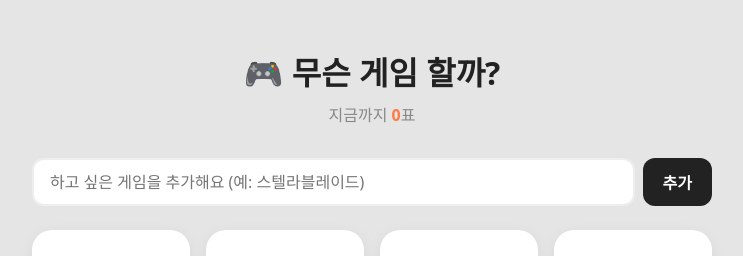
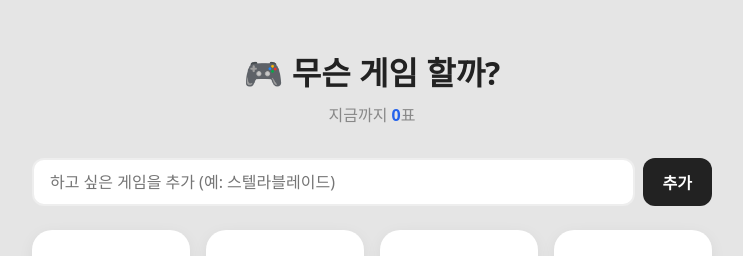
Before and after one commit to NaraCoffee/mini1, a React (Vite) app: page / in a window 1280 px wide. Shown: the top 256 px of the page, without its empty margins (268-1011 px from the left). Built offline with nearby package versions, Linux system fonts and the light colour scheme.

Commit message:
update files

```diff
--- a/src/App.css
+++ b/src/App.css
@@ -42,7 +42,7 @@ input {
 }
 
 .header strong {
-  color: var(--primary);
+  color: #2563eb;
 }
 .add {
   display: flex;
--- a/src/component/AddMenu.jsx
+++ b/src/component/AddMenu.jsx
@@ -20,7 +20,7 @@ const AddMenu = ({onAdd}) => {
   }
   return (
     <form className='add' onSubmit={handleSubmit}>
-      <input type="text" ref={inputRef} placeholder='하고 싶은 게임을 추가해요 (예: 스텔라블레이드)'/>
+      <input type="text" ref={inputRef} placeholder='하고 싶은 게임을 추가 (예: 스텔라블레이드)'/>
       <button type='submit'>추가</button>
     </form>
   )
```
